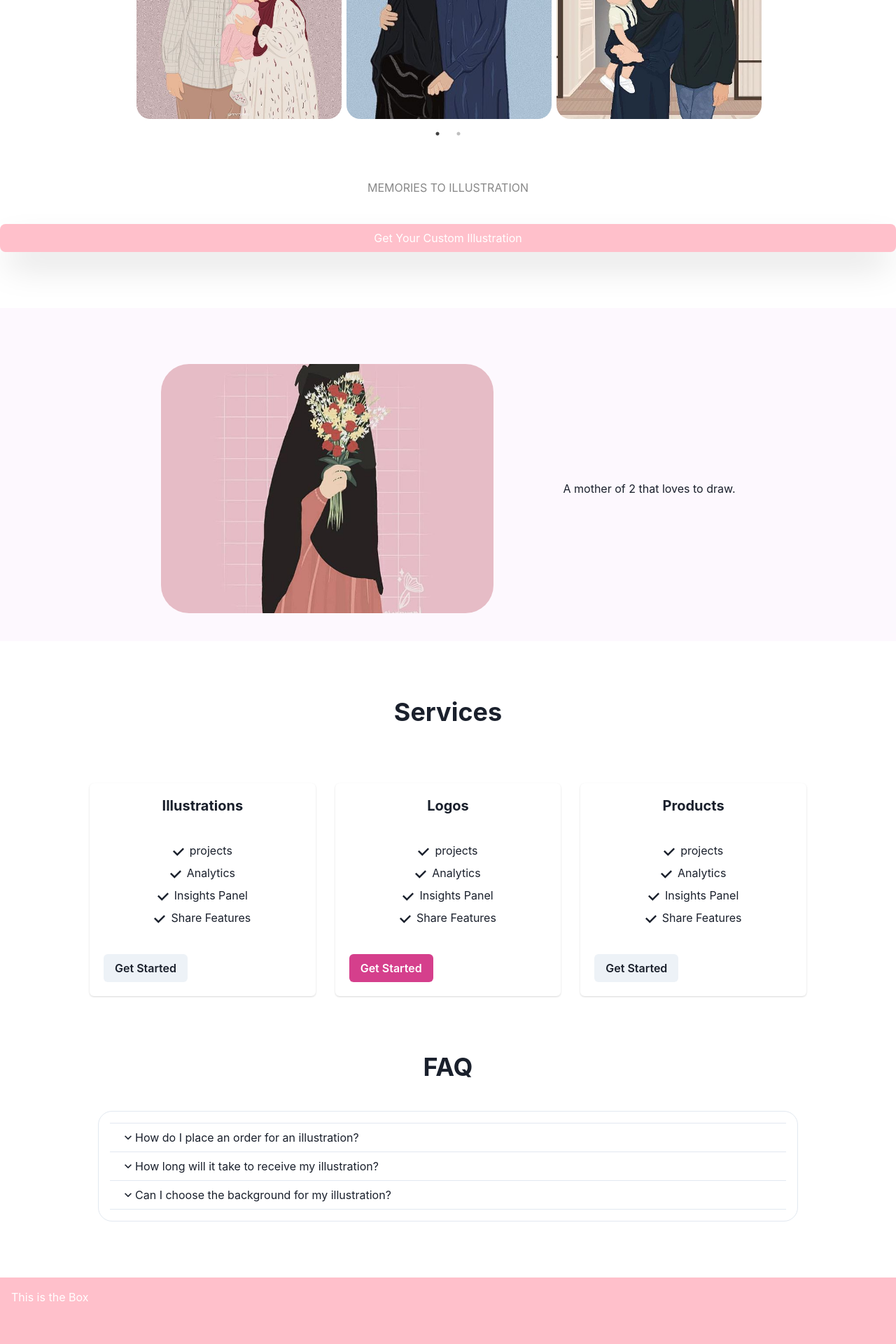
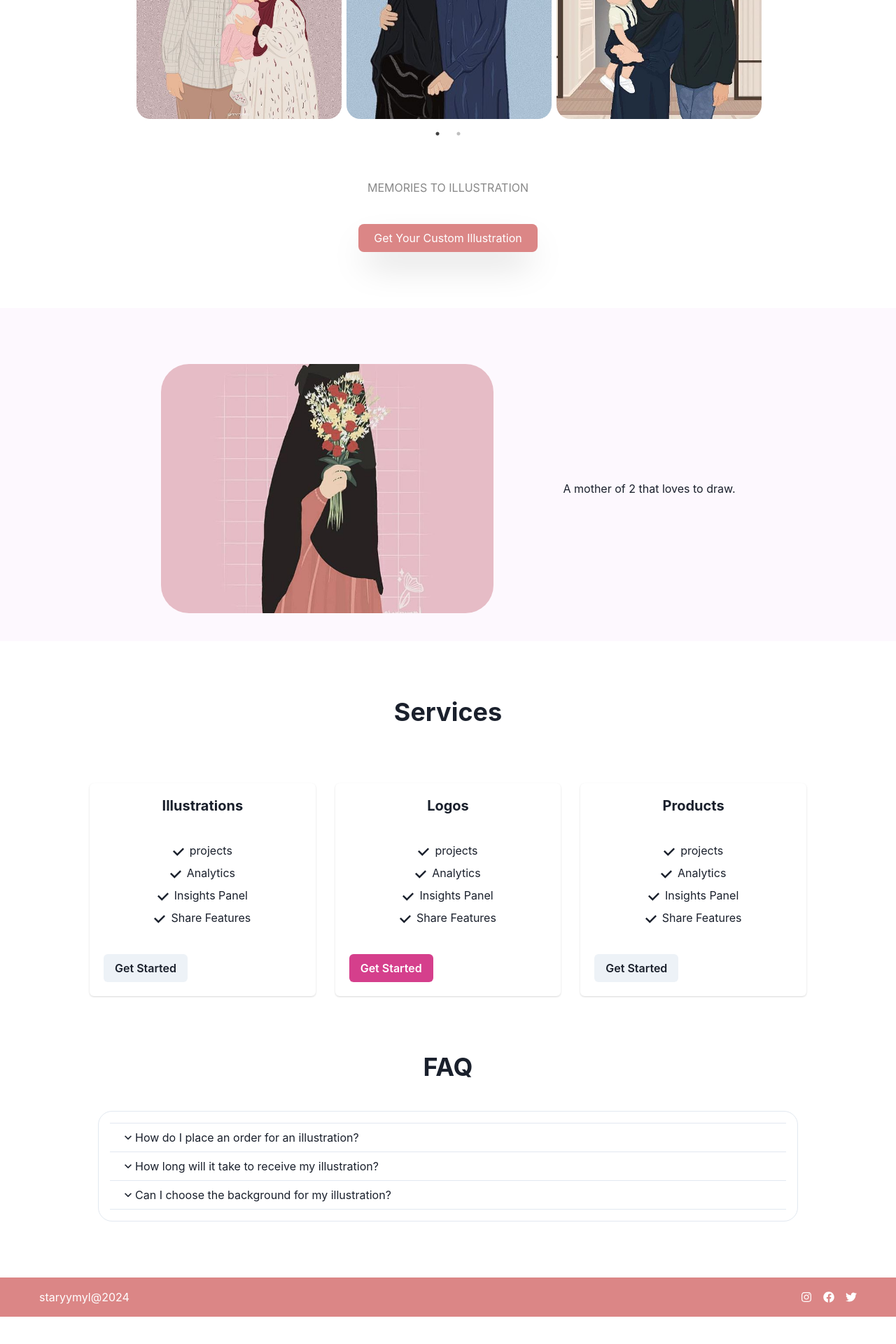
Before and after one commit to efunzz/starrymnl-react-website, a React (Vite) app: page / in a window 1280 px wide. Shown: the part 366-2286 px from the top of the page at 70% size. After the commit the page ends 2247 px from the top, so only its background shows below. Built offline with nearby package versions, Linux system fonts and the light colour scheme.

Commit message:
updated-colours

```diff
--- a/package.json
+++ b/package.json
@@ -17,6 +17,7 @@
     "framer-motion": "^11.9.0",
     "react": "^18.3.1",
     "react-dom": "^18.3.1",
+    "react-icons": "^5.3.0",
     "react-router-dom": "^6.26.2",
     "react-slick": "^0.30.2",
     "slick-carousel": "^1.8.1"
--- a/src/components/FooterSection.jsx
+++ b/src/components/FooterSection.jsx
@@ -1,9 +1,30 @@
-import { Box } from "@chakra-ui/react";
+import { Box, Text, Flex, Link } from "@chakra-ui/react";
+import { FaInstagram, FaFacebook, FaTwitter } from "react-icons/fa";
 
 function FooterSection() {
   return (
-    <Box bg="pink" h={121} w="100%" p={4} color="white">
-      This is the Box
+    <Box as="footer" bg="#DB8686" color="white" py={4}>
+      <Flex
+        justify="space-between"
+        align="center"
+        maxW="1200px"
+        mx="auto"
+        px={4}
+      >
+        <Text>staryymyl@2024</Text>
+
+        <Flex gap={4}>
+          <Link href="https://www.instagram.com" isExternal>
+            <FaInstagram />
+          </Link>
+          <Link href="https://www.facebook.com" isExternal>
+            <FaFacebook />
+          </Link>
+          <Link href="https://www.twitter.com" isExternal>
+            <FaTwitter />
+          </Link>
+        </Flex>
+      </Flex>
     </Box>
   );
 }
--- a/src/components/NavBar.jsx
+++ b/src/components/NavBar.jsx
@@ -71,7 +71,6 @@ const MenuLinks = ({ isOpen }) => {
         <MenuItem to="/">Home</MenuItem>
         <MenuItem to="/illustration">Illustration </MenuItem>
         <MenuItem to="/formpage">Order </MenuItem>
-        <MenuItem to="/pricing">Pricing </MenuItem>
       </Stack>
     </Box>
   );
--- a/src/components/ServiceSection.jsx
+++ b/src/components/ServiceSection.jsx
@@ -8,10 +8,9 @@ import {
   List,
   ListItem,
   ListIcon,
-  Button,
 } from "@chakra-ui/react";
 import { CheckIcon } from "@chakra-ui/icons";
-
+import { Button } from "@chakra-ui/react";
 function ServiceCard() {
   return (
     <div className="flex justify-center items-center">
--- a/src/routes/FormPage.jsx
+++ b/src/routes/FormPage.jsx
@@ -1,4 +1,5 @@
 import Form1 from "../components/FormSection";
+
 function FormPage() {
   return (
     <div className="order-section justify-center items-center text-center mt-20">
--- a/src/routes/Homepage.jsx
+++ b/src/routes/Homepage.jsx
@@ -13,7 +13,7 @@ function Homepage() {
     <>
       <NavBar />
       <div className="hero-section justify-center items-center text-center">
-        <Heading mb={20} color={"pink"}>
+        <Heading mb={20} color={"#DB8686"}>
           Starrymnl
         </Heading>
         <div className="slider flex justify-center">
@@ -23,8 +23,8 @@ function Homepage() {
           MEMORIES TO ILLUSTRATION
         </Text>
         <Button
-          width={250}
-          color={"pink"}
+          width={20}
+          color={"#DB8686"}
           children={"Get Your Custom Illustration"}
           mb={10}
         />
```
Also changed, not shown: 1 other file (tests, documents, lock files or other folders).
